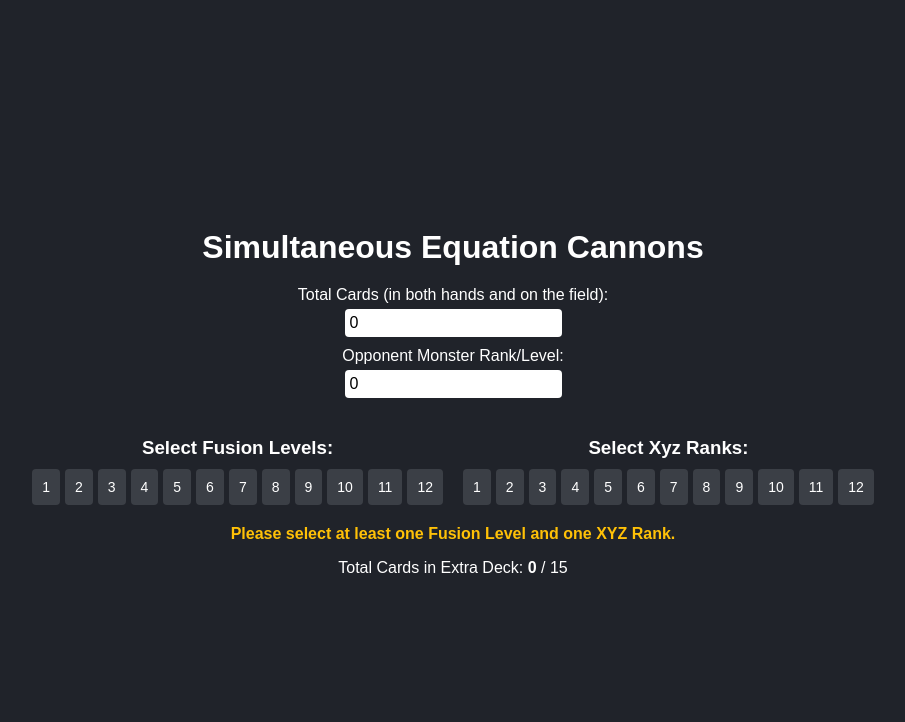
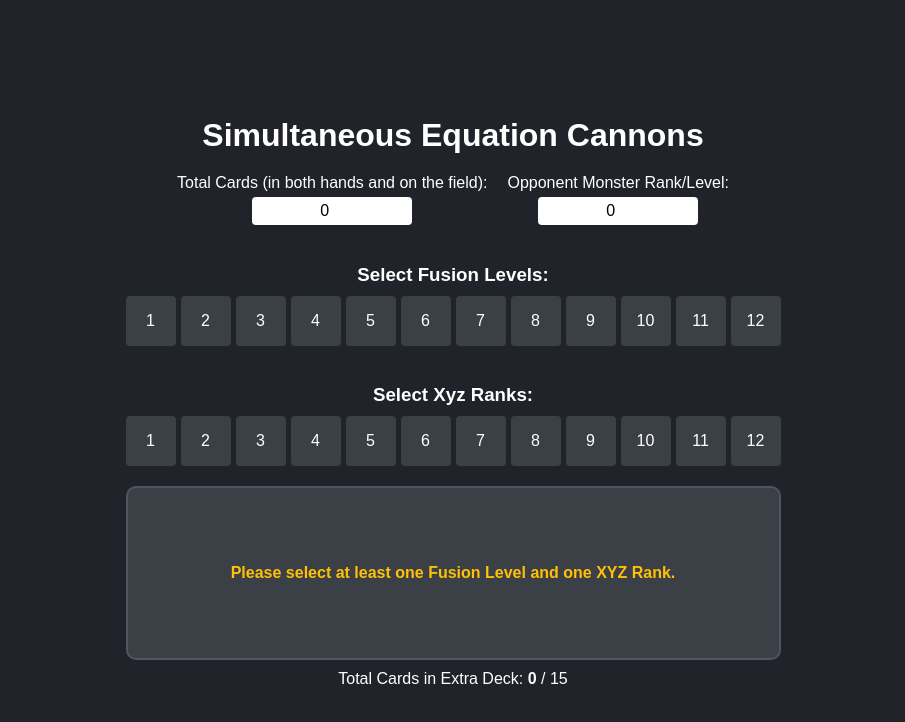
Before and after one commit to jjangsangy/simultaneous-equation-cannons, a React (Create React App) app: page / in a window 1280 px wide. Shown: the top 722 px of the page, without its empty margins (187-1092 px from the left). Built offline with nearby package versions, Linux system fonts and the light colour scheme.

Commit message:
updated with better ui

```diff
--- a/src/App.css
+++ b/src/App.css
@@ -1,3 +1,4 @@
+/* General Styles */
 body {
     font-family: Arial, sans-serif;
     background-color: #282c34;
@@ -11,22 +12,29 @@ body {
     text-align: center;
 }
 
+/* Title Styling */
 .title {
     margin-bottom: 20px;
 }
-
+/* Input Section Styling */
 .input-section {
     margin-bottom: 20px;
+    display: flex; /* Use Flexbox for horizontal alignment */
+    gap: 20px; /* Add spacing between the input groups */
+    justify-content: center; /* Center inputs horizontally */
+    align-items: center; /* Align inputs vertically */
 }
 
 .input-group {
-    margin-bottom: 10px;
+    display: flex;
+    flex-direction: column; /* Keep label and input stacked */
+    align-items: center; /* Center-align label and input */
 }
 
 .input-group label {
-    display: block;
     margin-bottom: 5px;
     font-size: 16px;
+    text-align: center;
 }
 
 input {
@@ -34,13 +42,22 @@ input {
     font-size: 16px;
     border-radius: 4px;
     border: none;
+    width: 150px; /* Ensure consistent input width */
+    text-align: center;
 }
 
+/* Selection Section Styling */
 .selection-section {
     display: flex;
-    justify-content: center;
-    gap: 20px;
+    flex-direction: column; /* Stack sections vertically */
+    align-items: center; /* Center align content */
+    gap: 20px; /* Space between sections */
     margin-bottom: 20px;
+}
+
+.selection-group {
+    width: 100%; /* Consistent alignment */
+    text-align: center;
 }
 
 .selection-group h3 {
@@ -56,10 +73,13 @@ input {
 
 button {
     padding: 10px;
+    width: 50px; /* Fixed width for consistency */
+    height: 50px; /* Fixed height for consistency */
     border: none;
     border-radius: 4px;
     cursor: pointer;
-    font-size: 14px;
+    font-size: 16px;
+    text-align: center;
     background-color: #3b3f46;
     color: white;
     transition: background-color 0.2s ease;
@@ -73,35 +93,46 @@ button.selected {
     background-color: #61dafb;
     color: black;
 }
-
+/* Result Section Styling */
 .result-section {
     margin-top: 20px;
-    text-align: center;
+    min-height: 150px; /* Reserve space for results */
+    position: relative; /* Ensures static position in layout */
+    border: 2px solid #50555e; /* Optional: visually distinguish results area */
+    padding: 10px;
+    border-radius: 10px;
+    background-color: #3b3f46;
+    display: flex;
+    align-items: center; /* Vertically centers content */
+    justify-content: center; /* Horizontally centers content */
+    color: #ffffff;
+    font-size: 16px;
+    text-align: center; /* Centers all text */
 }
 
-.result {
-    background-color: #3b3f46;
-    padding: 20px;
-    border-radius: 10px;
-    display: inline-block;
+.result-section .result {
+    text-align: center; /* Ensures result text is also centered */
 }
 
-.no-result {
-    color: #ff6f61;
-}
-
-.error-message p {
+.result-section .no-result,
+.result-section .no-selection {
     color: #ff6f61;
     font-weight: bold;
 }
 
+.result-section .no-selection {
+    color: #ffc107;
+}
+
+/* Error Message Styling */
+.error-message p {
+    color: #ff6f61;
+    font-weight: bold;
+    margin-top: 20px;
+}
+
+/* Extra Deck Count Styling */
 .deck-count p {
     margin-top: 10px;
     font-size: 16px;
 }
-
-.no-selection {
-    color: #ffc107; /* Yellow to grab attention */
-    font-weight: bold;
-    margin-top: 20px;
-}
--- a/src/App.js
+++ b/src/App.js
@@ -93,14 +93,16 @@ function App() {
     return (
         <div className="app">
             <h1 className="title">Simultaneous Equation Cannons</h1>
-
             <div className="input-section">
                 <div className="input-group">
                     <label>Total Cards (in both hands and on the field):</label>
                     <input
                         type="number"
                         value={totalCards}
-                        onChange={(e) => setTotalCards(Number(e.target.value))}
+                        onChange={(e) => {
+                            const value = Math.max(0, Number(e.target.value)); // Prevent negative numbers
+                            setTotalCards(value);
+                        }}
                     />
                 </div>
 
@@ -109,7 +111,10 @@ function App() {
                     <input
                         type="number"
                         value={opponentMonsterRankOrLevel}
-                        onChange={(e) => setOpponentMonsterRankOrLevel(Number(e.target.value))}
+                        onChange={(e) => {
+                            const value = Math.max(0, Number(e.target.value)); // Prevent negative numbers
+                            setOpponentMonsterRankOrLevel(value);
+                        }}
                     />
                 </div>
             </div>
@@ -145,7 +150,6 @@ function App() {
                     </div>
                 </div>
             </div>
-
             <div className="result-section">
                 {calculationResult ? (
                     <div className="result">
@@ -169,7 +173,7 @@ function App() {
                     {MAX_EXTRA_DECK_SIZE}
                 </p>
             </div>
-        </div>
+        </div >
     );
 }
 
```
